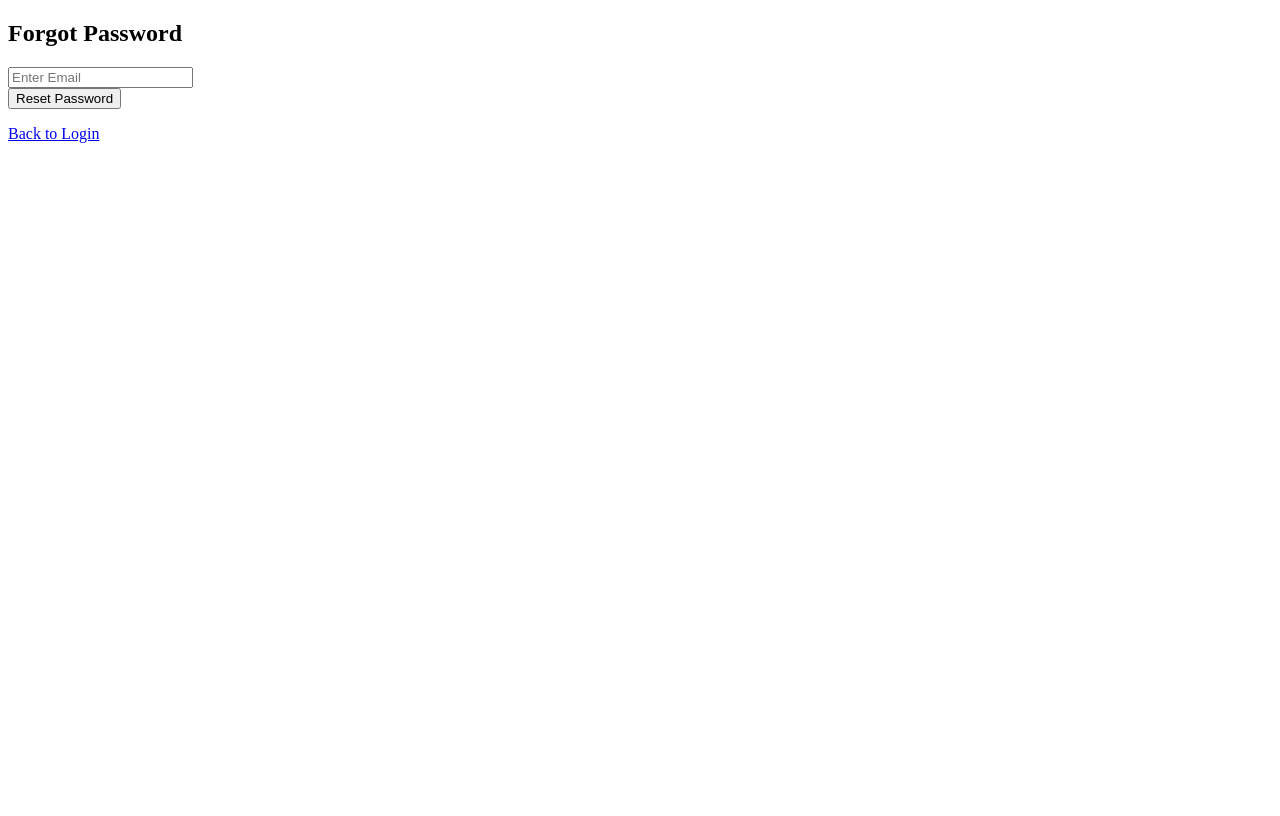
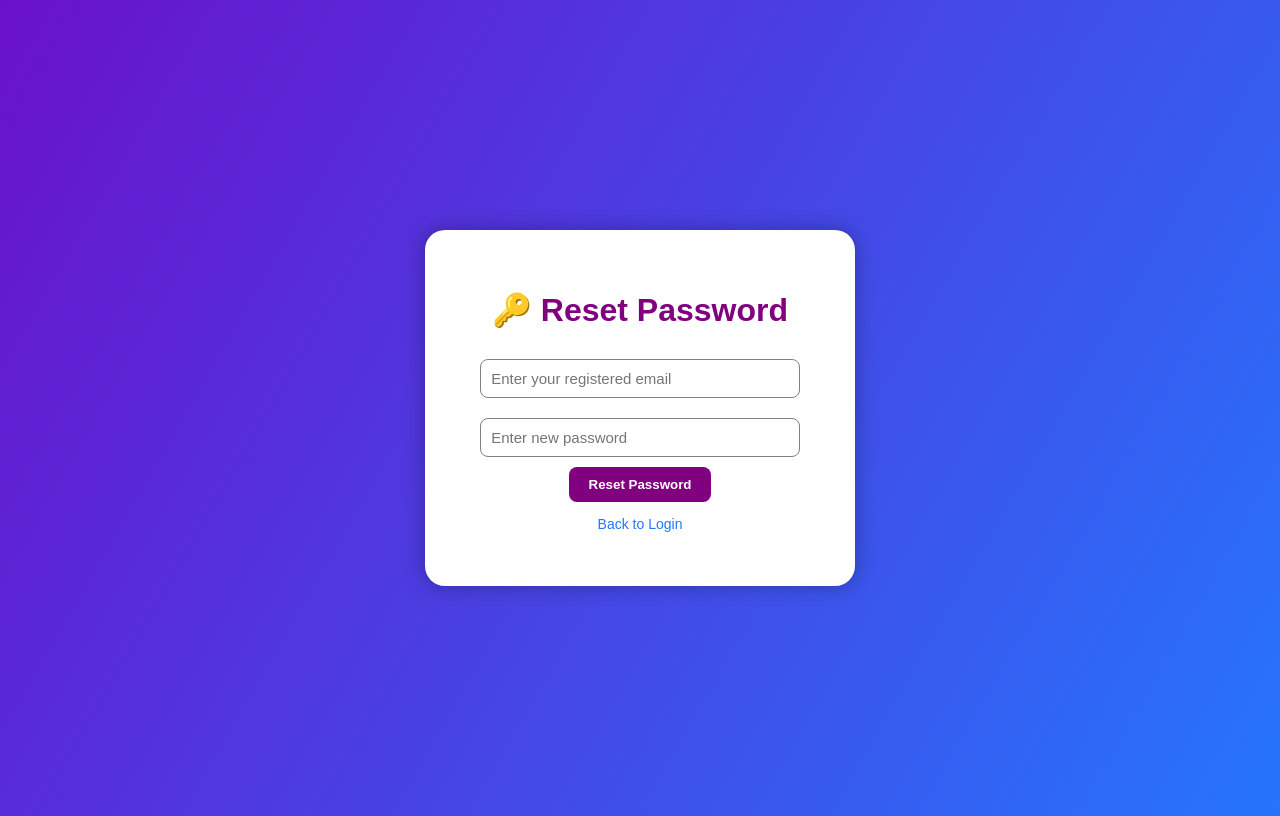
Before and after one commit to ManishKumar4595/python-password-manager, a Flask app: page /forgot in a window 1280 px wide. Before the commit the page ends 143 px from the top, so only its background shows below. Run offline with Flask 3, Linux system fonts and the light colour scheme.

Commit message:
Update forgot.html

```diff
--- a/templates/forgot.html
+++ b/templates/forgot.html
@@ -1,21 +1,74 @@
 <!DOCTYPE html>
-<html>
+<html lang="en">
 <head>
-  <title>Forgot Password | Password Manager</title>
+    <meta charset="UTF-8">
+    <meta name="viewport" content="width=device-width, initial-scale=1.0">
+    <title>Forgot Password | Password Manager</title>
+    <style>
+        body {
+            background: linear-gradient(120deg, #6a11cb, #2575fc);
+            height: 100vh;
+            display: flex;
+            justify-content: center;
+            align-items: center;
+            font-family: Arial, sans-serif;
+        }
+        .form-container {
+            background: white;
+            padding: 40px;
+            border-radius: 20px;
+            box-shadow: 0 0 20px rgba(0,0,0,0.3);
+            text-align: center;
+            width: 350px;
+        }
+        h1 {
+            color: purple;
+            margin-bottom: 20px;
+        }
+        input {
+            width: 85%;
+            padding: 10px;
+            margin: 10px;
+            border-radius: 8px;
+            border: 1px solid gray;
+            font-size: 15px;
+        }
+        button {
+            background-color: purple;
+            color: white;
+            padding: 10px 20px;
+            border: none;
+            border-radius: 8px;
+            font-weight: bold;
+            cursor: pointer;
+        }
+        button:hover {
+            background-color: #a64ac9;
+        }
+        a {
+            color: #2575fc;
+            text-decoration: none;
+        }
+        a:hover {
+            text-decoration: underline;
+        }
+        .msg {
+            margin-top: 10px;
+            font-size: 14px;
+        }
+    </style>
 </head>
 <body>
-  <h2>Forgot Password</h2>
-  <form method="POST">
-    <input type="email" name="email" placeholder="Enter Email" required><br>
-    <button type="submit">Reset Password</button>
-  </form>
-  <p><a href="{{ url_for('login') }}">Back to Login</a></p>
-  {% with messages = get_flashed_messages(with_categories=true) %}
-  {% if messages %}
-    {% for category, message in messages %}
-      <p><strong>{{ category }}</strong>: {{ message }}</p>
-    {% endfor %}
-  {% endif %}
-  {% endwith %}
+    <div class="form-container">
+        <h1>🔑 Reset Password</h1>
+        <form method="POST">
+            <input type="email" name="email" placeholder="Enter your registered email" required><br>
+            <input type="password" name="new_password" placeholder="Enter new password" required><br>
+            <button type="submit">Reset Password</button>
+        </form>
+        <div class="msg">
+            <p><a href="{{ url_for('login') }}">Back to Login</a></p>
+        </div>
+    </div>
 </body>
 </html>
```
